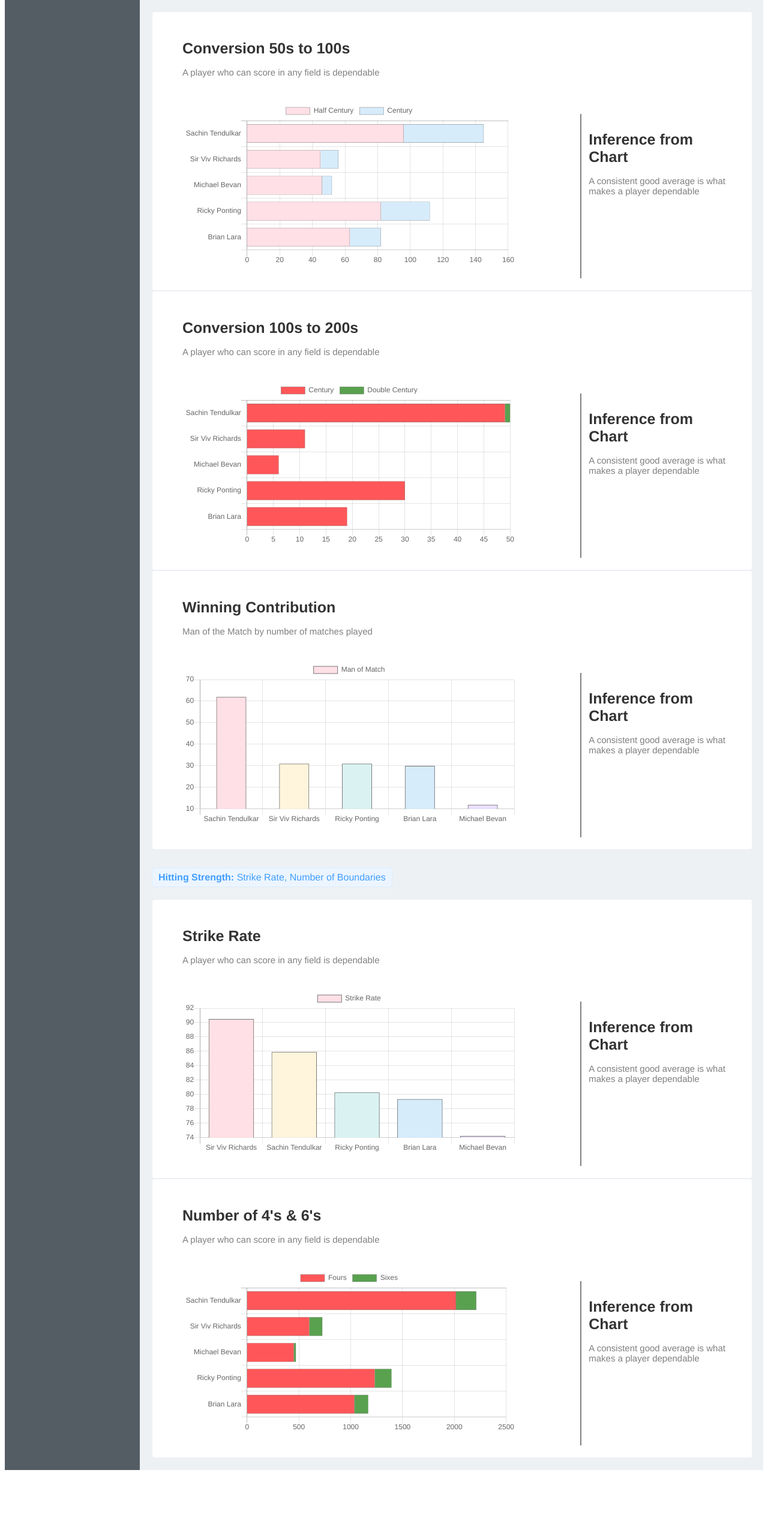
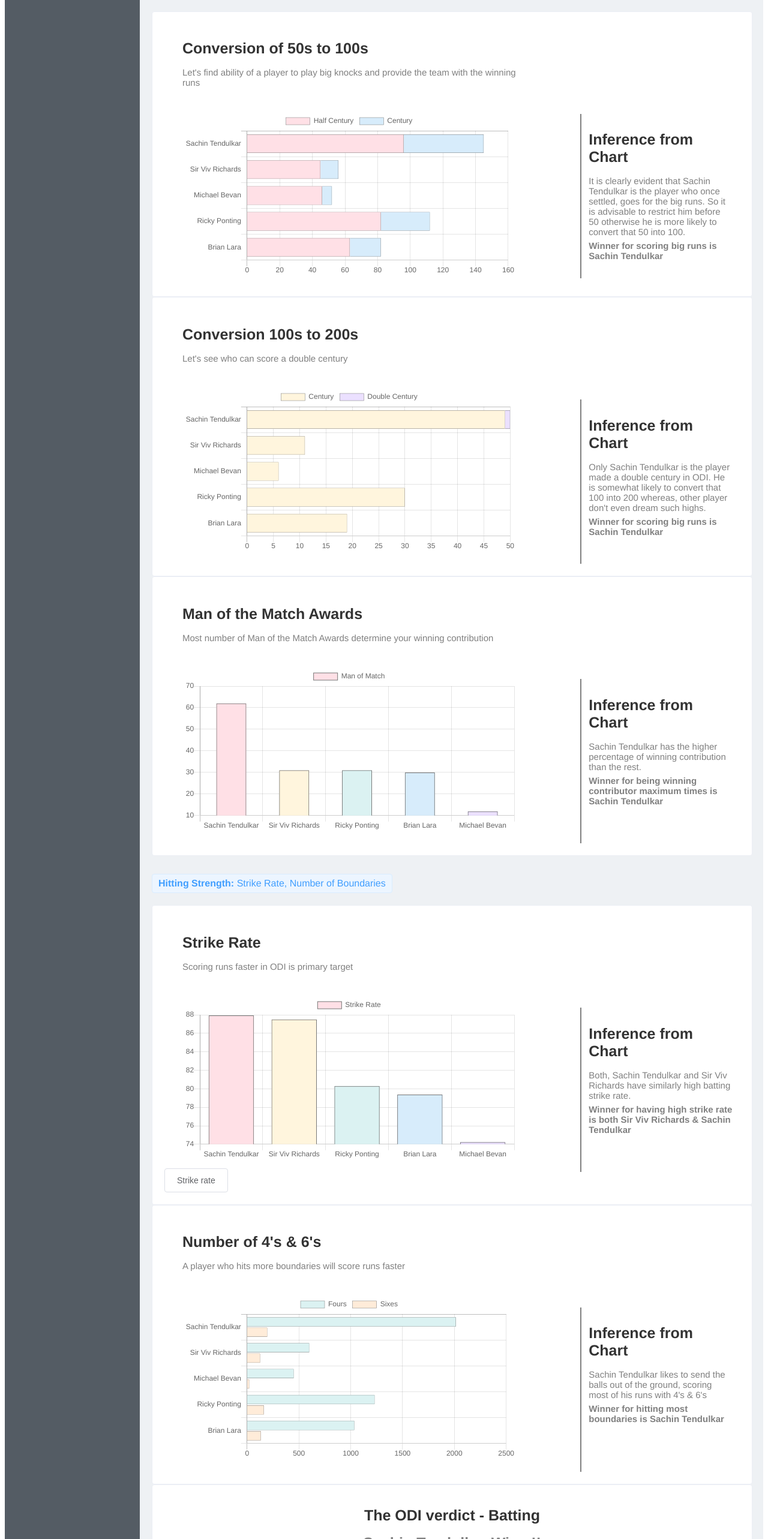
Before and after one commit to tapthoughts/worlds-greatest-cricketer, a Vue app: page /battingODI in a window 1280 px wide. Shown: the part 1179-3745 px from the top of the page at 60% size. Before the commit the page ends 3638 px from the top, so only its background shows below. Built offline with nearby package versions, Linux system fonts and the light colour scheme.

Commit message:
odi verdict sachin wins

```diff
--- a/json/locationbattingODI.json
+++ b/json/locationbattingODI.json
@@ -60,7 +60,7 @@
                 "fours": 2016,
                 "sixes": 195,
                 "avg": 44.79,
-                "strike_rate": 85.93,
+                "strike_rate": 87.93,
                 "catches_taken": 140,
                 "stumps_taken": 0
             }
@@ -127,7 +127,7 @@
                 "fours": 600,
                 "sixes": 126,
                 "avg": 43.92,
-                "strike_rate": 90.5,
+                "strike_rate": 87.5,
                 "catches_taken": 100,
                 "stumps_taken": 0
             }
--- a/src/App.vue
+++ b/src/App.vue
@@ -77,6 +77,18 @@ export default {
     box-shadow: 0 2px 12px 0 rgba(0,0,0,.1);
 }
 
+.result {
+    color: gray;
+    font-size: 25px;
+    font-weight: bold;
+    display: block;
+    margin-top: 10px;
+    margin-block-start: 0.42em;
+    margin-block-end: 0.42em;
+    margin-inline-start: 0px;
+    margin-inline-end: 0px;
+}
+
 h1 {
     color: #333;
     font-size: 25px;
--- a/src/views/BattingODI.vue
+++ b/src/views/BattingODI.vue
@@ -54,43 +54,49 @@
 
         <div class="card">
             <Chart
-            titleText="Conversion 50s to 100s"
-            subTitleText="A player who can score in any field is dependable"
+            titleText="Conversion of 50s to 100s"
+            subTitleText="Let's find ability of a player to play big knocks and provide the team with the winning runs"
             chartType="horizontalBar"
             :chartData="ConversionToCenturyData.data"
             :chartOptions="ConversionToCenturyData.options"
             :parentStyle="chartContainerStyle"
             />
             <Inference
-            inference="A consistent good average is what makes a player dependable"
+            inference="It is clearly evident that Sachin Tendulkar is the player who once settled, goes for the big runs. So it is advisable to restrict him before 50 otherwise he is more likely to convert that 50 into 100."
+            winner="Sachin Tendulkar"
+            titleText="scoring big runs"
             />
         </div>
 
         <div class="card">
             <Chart
             titleText="Conversion 100s to 200s"
-            subTitleText="A player who can score in any field is dependable"
+            subTitleText="Let's see who can score a double century"
             chartType="horizontalBar"
             :chartData="ConversionToDoubleCenturyData.data"
             :chartOptions="ConversionToDoubleCenturyData.options"
             :parentStyle="chartContainerStyle"
             />
             <Inference
-            inference="A consistent good average is what makes a player dependable"
+            inference="Only Sachin Tendulkar is the player made a double century in ODI. He is somewhat likely to convert that 100 into 200 whereas, other player don't even dream such highs."
+            winner="Sachin Tendulkar"
+            titleText="scoring big runs"
             />
         </div>
 
         <div class="card">
             <Chart
-            titleText="Winning Contribution"
-            subTitleText="Man of the Match by number of matches played"
+            titleText="Man of the Match Awards"
+            subTitleText="Most number of Man of the Match Awards determine your winning contribution"
             chartType="bar"
             :chartData="MomData.data"
             :chartOptions="MomData.options"
             :parentStyle="chartContainerStyle"
             />
             <Inference
-            inference="A consistent good average is what makes a player dependable"
+            inference="Sachin Tendulkar has the higher percentage of winning contribution than the rest."
+            winner="Sachin Tendulkar"
+            titleText="being winning contributor maximum times"
             />
         </div>
 
@@ -99,29 +105,47 @@
         <div class="card">
             <Chart
             titleText="Strike Rate"
-            subTitleText="A player who can score in any field is dependable"
+            subTitleText="Scoring runs faster in ODI is primary target"
             chartType="bar"
             :chartData="StrikeRateData.data"
             :chartOptions="StrikeRateData.options"
             :parentStyle="chartContainerStyle"
             />
             <Inference
-            inference="A consistent good average is what makes a player dependable"
+            inference="Both, Sachin Tendulkar and Sir Viv Richards have similarly high batting strike rate."
+            winner="both Sir Viv Richards & Sachin Tendulkar"
+            titleText="having high strike rate"
             />
+            <br/>
+            <el-popover
+              placement="top-start"
+              title="Strike Rate"
+              width="200"
+              trigger="hover"
+              content="Batting strike rate is a measure of how frequently a batsman achieves the primary goal of batting, namely scoring runs">
+              <el-button slot="reference">Strike rate</el-button>
+            </el-popover>
         </div>
 
         <div class="card">
             <Chart
             titleText="Number of 4's & 6's"
-            subTitleText="A player who can score in any field is dependable"
+            subTitleText="A player who hits more boundaries will score runs faster"
             chartType="horizontalBar"
             :chartData="BoundariesData.data"
             :chartOptions="BoundariesData.options"
             :parentStyle="chartContainerStyle"
             />
             <Inference
-            inference="A consistent good average is what makes a player dependable"
+            inference="Sachin Tendulkar likes to send the balls out of the ground, scoring most of his runs with 4's & 6's"
+            winner="Sachin Tendulkar"
+            titleText="hitting most boundaries"
             />
+        </div>
+
+        <div class="card center">
+          <h1>The ODI verdict - Batting</h1>
+          <span class="result"> Sachin Tendulkar Wins !! </span>
         </div>
 
     </div>
@@ -223,14 +247,14 @@ export default {
       BoundariesData: {
         options: {
           responsive: true,
-          scales: {
-            xAxes: [{
-                stacked: true
-            }],
-            yAxes: [{
-                stacked: true
-            }]
-         }
+        //   scales: {
+        //     xAxes: [{
+        //         stacked: true
+        //     }],
+        //     yAxes: [{
+        //         stacked: true
+        //     }]
+        //  }
         },
         data: {
           labels: [],
@@ -363,14 +387,14 @@ export default {
         {
           label: 'Century',
           data: conversionToDoubleCenturyData.map(t => t.hundreds),
-          backgroundColor: 'rgb(255, 87, 89)',
+          backgroundColor: 'rgb(255, 245, 221)',
           borderWidth: 0.5,
           borderColor: '#777'
         },
         {
           label: 'Double Century',
           data: conversionToDoubleCenturyData.map(t => t.doublecentury),
-          backgroundColor: 'rgb(89, 161, 79)',
+          backgroundColor: 'rgb(235, 224, 255)',
           borderWidth: 0.5,
           borderColor: '#777'
         }
@@ -422,14 +446,14 @@ export default {
         {
           label: 'Fours',
           data: boundariesData.map(t => t.fours),
-          backgroundColor: 'rgb(255, 87, 89)',
+          backgroundColor: 'rgb(219, 242, 242)',
           borderWidth: 0.5,
           borderColor: '#777'
         },
         {
           label: 'Sixes',
           data: boundariesData.map(t => t.sixes),
-          backgroundColor: 'rgb(89, 161, 79)',
+          backgroundColor: 'rgb(255, 236, 217)',
           borderWidth: 0.5,
           borderColor: '#777'
         }
@@ -480,4 +504,8 @@ export default {
 .bottomtags {
   margin-top: 30px;
 }
+
+.center {
+  text-align: center;
+}
 </style>
```
